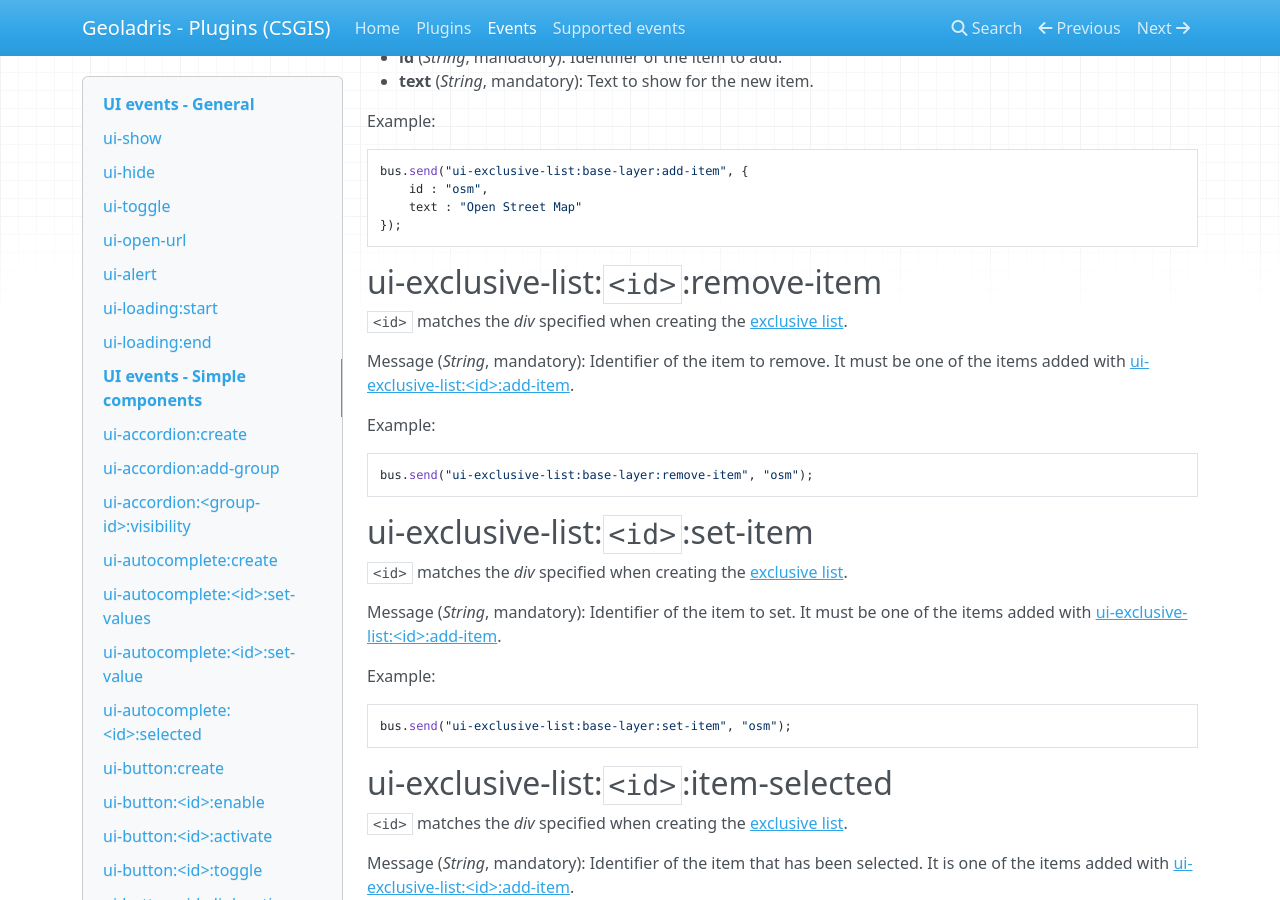
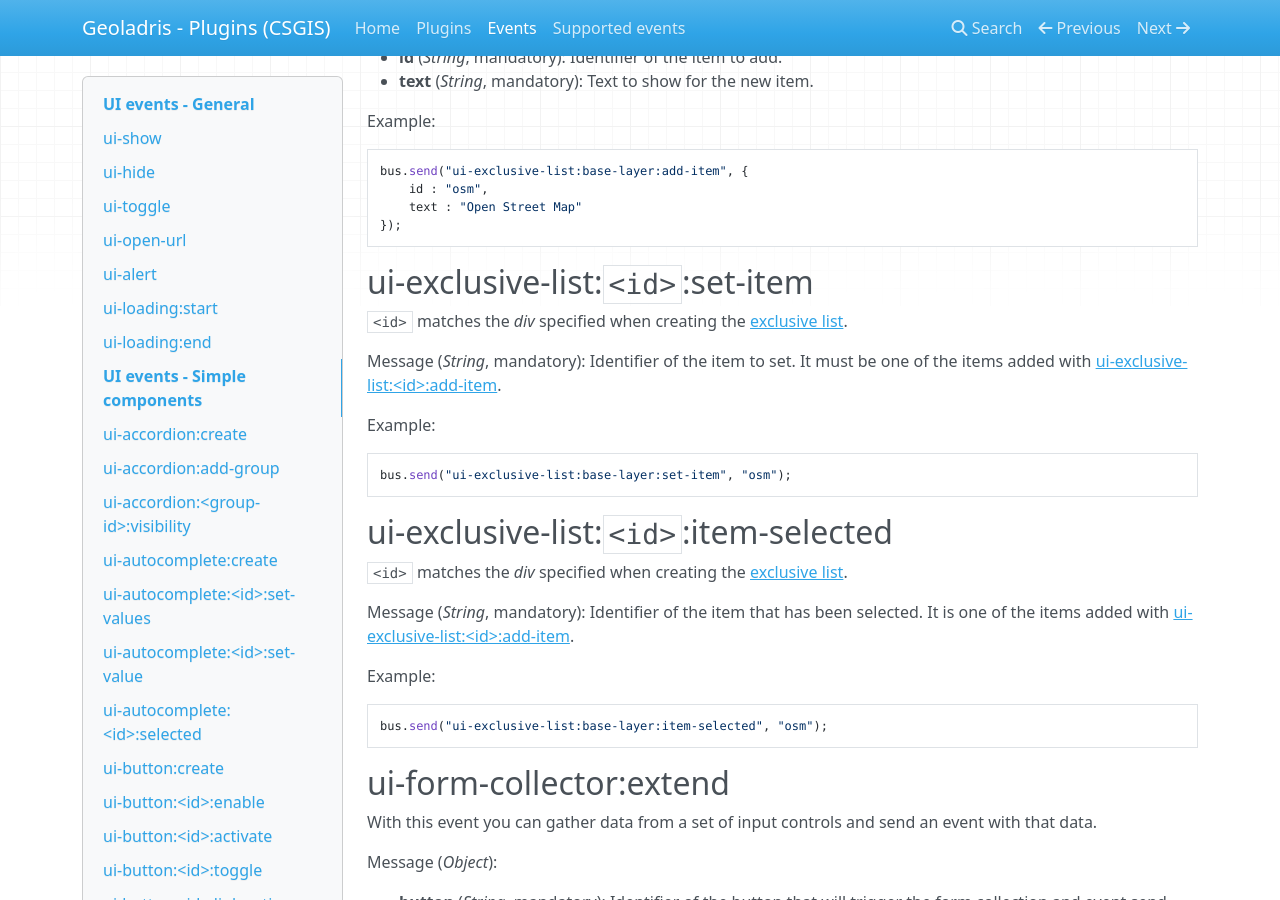
Before and after one commit to csgis/geoladris-ui, an MkDocs documentation site: the page built from docs/events.md, in a window 1280 px wide and 900 px high, scrolled down 9741 px. Built offline with MkDocs 1.6.1, drawn with Linux system fonts in a browser that asks for light colours; nearby versions of some CDN libraries; old or Windows-style settings are respelled for this version of MkDocs; some of the changed text lies outside the part shown.

Commit message:
Remove ui-exclusive-list:<id>:remove-item

````diff
--- a/docs/events.md
+++ b/docs/events.md
@@ -459,17 +459,6 @@
     id : "osm",
     text : "Open Street Map"
 });
-```
-
-## ui-exclusive-list:`<id>`:remove-item
-
-`<id>` matches the *div* specified when creating the [exclusive list](#ui-exclusive-list-create).
-
-Message (*String*, mandatory): Identifier of the item to remove. It must be one of the items added with [ui-exclusive-list:&lt;id&gt;:add-item](#ui-exclusive-list-add-item).
-
-Example:
-```js
-bus.send("ui-exclusive-list:base-layer:remove-item", "osm");
 ```
 
 ## ui-exclusive-list:`<id>`:set-item
````
Also changed, not shown: 2 other files.
